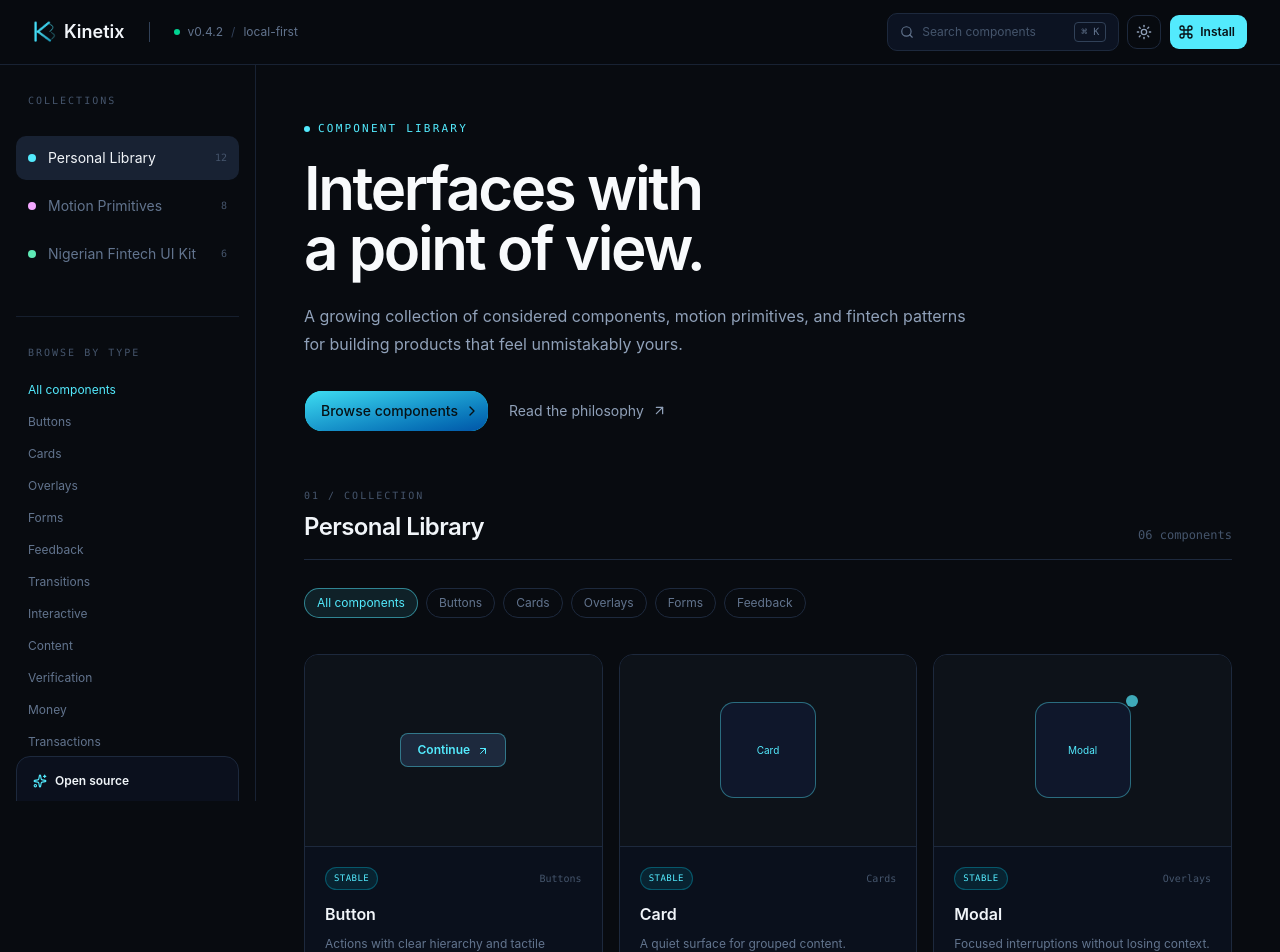
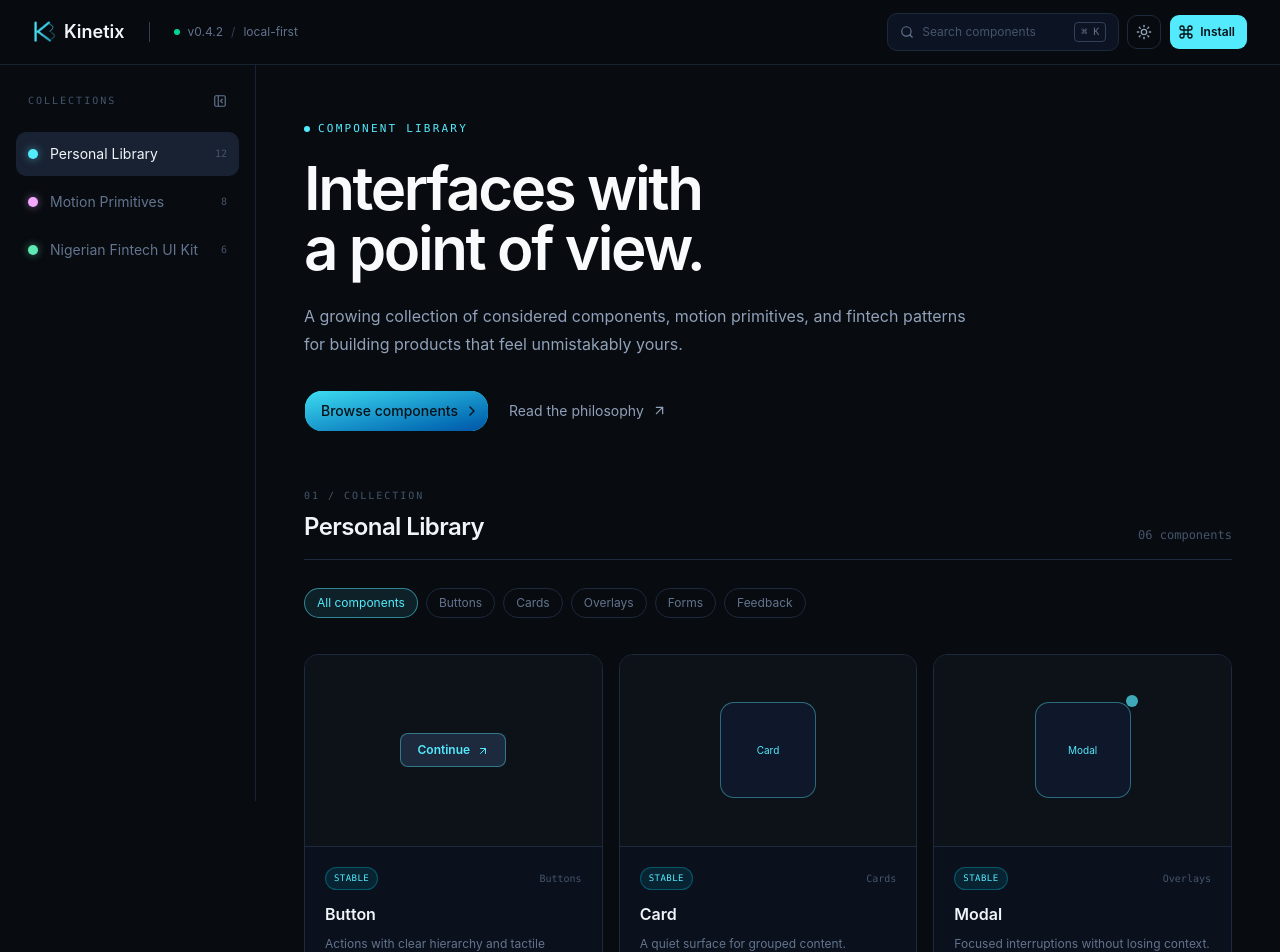
Before and after one commit to 0xD5L/component-library-site, a Next.js app: page / in a window 1280 px wide. Shown: the top 952 px of the page. Built offline with nearby package versions, Linux system fonts and the light colour scheme.

Commit message:
feat: add library dashboard component with search, navigation, and theme toggling with side bar collpase toggle

```diff
--- a/components/library-dashboard.tsx
+++ b/components/library-dashboard.tsx
@@ -17,6 +17,8 @@ import {
   Menu,
   X,
   ChevronRight,
+  PanelLeftClose,
+  PanelLeftOpen,
 } from "lucide-react";
 import { Button } from "@/components/ui/button";
 import {
@@ -45,6 +47,7 @@ export function LibraryDashboard() {
   const [activeCategory, setActiveCategory] = useState("All components");
   const [query, setQuery] = useState("");
   const [mobileNav, setMobileNav] = useState(false);
+  const [sidebarCollapsed, setSidebarCollapsed] = useState(false);
   const [copied, setCopied] = useState(false);
   const { dark, toggle } = useThemeStore();
 
@@ -88,6 +91,7 @@ export function LibraryDashboard() {
               {mobileNav ? <X size={18} /> : <Menu size={18} />}
             </div>
           </button>
+
           <a href="#top" className="flex items-center gap-3">
             <span className="flex items-center gap-2 text-lg font-semibold">
               <img src="/kinetix-logo.png" alt="Kinetix" className="size-6" />
@@ -142,16 +146,36 @@ export function LibraryDashboard() {
                 ? "fixed inset-x-0 top-16 z-30 block max-h-[calc(100vh-4.5rem)] overflow-y-auto border-b border-slate-800 bg-[#080b10]/95 shadow-2xl shadow-cyan-950/20 backdrop-blur-2xl animate-in fade-in slide-in-from-top-3 duration-200"
                 : "hidden"
             }
-            w-full lg:w-64 shrink-0 lg:sticky lg:top-16 lg:z-10 lg:block lg:max-h-none lg:h-[calc(100vh-4rem)] lg:overflow-y-auto lg:border-r lg:border-b-0 lg:border-slate-800/80 lg:bg-transparent lg:shadow-none
+            w-full lg:sticky lg:top-16 lg:z-10 lg:block lg:max-h-none lg:h-[calc(100vh-4rem)] lg:overflow-y-auto lg:border-r lg:border-b-0 lg:border-slate-800/80 lg:bg-transparent lg:shadow-none transition-all duration-300 ease-in-out
+            ${sidebarCollapsed ? "lg:w-16 shrink-0" : "lg:w-64 shrink-0"}
           `}
         >
-          <div className="flex h-full flex-col px-4 py-7">
-            <div className="mb-7 px-3">
+          <div className={`flex h-full flex-col py-7 transition-all duration-300 ${sidebarCollapsed ? "px-2 items-center" : "px-4"}`}>
+            <div className={`mb-6 flex items-center transition-all ${sidebarCollapsed ? "justify-center px-0" : "justify-between px-3"}`}>
+              {!sidebarCollapsed ? (
+                <>
                   <p className="font-mono text-[10px] uppercase tracking-[.2em] text-slate-600">
                     Collections
                   </p>
+                  <button
+                    onClick={() => setSidebarCollapsed(true)}
+                    className="hidden text-slate-500 hover:text-slate-200 lg:block transition"
+                    title="Collapse sidebar"
+                  >
+                    <PanelLeftClose size={14} />
+                  </button>
+                </>
+              ) : (
+                <button
+                  onClick={() => setSidebarCollapsed(false)}
+                  className="hidden text-slate-500 hover:text-cyan-300 lg:block transition"
+                  title="Expand sidebar"
+                >
+                  <PanelLeftOpen size={16} />
+                </button>
+              )}
             </div>
-            <nav className="flex flex-col gap-1">
+            <nav className="flex flex-col gap-1 w-full">
               {collections.map((collection) => (
                 <button
                   key={collection.id}
@@ -160,19 +184,39 @@ export function LibraryDashboard() {
                     setActiveCategory("All components");
                     setMobileNav(false);
                   }}
-                  className={`group flex items-center gap-3 rounded-lg px-3 py-3 text-left text-sm transition ${activeCollection === collection.id ? "bg-slate-800/80 text-slate-100" : "text-slate-500 hover:bg-slate-900 hover:text-slate-200"}`}
+                  title={sidebarCollapsed ? `${collection.label} (${collection.count})` : undefined}
+                  className={`group flex items-center rounded-lg text-left text-sm transition-all ${
+                    sidebarCollapsed
+                      ? "justify-center p-3"
+                      : "gap-3 px-3 py-3"
+                  } ${
+                    activeCollection === collection.id
+                      ? "bg-slate-800/80 text-slate-100"
+                      : "text-slate-500 hover:bg-slate-900 hover:text-slate-200"
+                  }`}
                 >
                   <span
-                    className={`size-2 rounded-full ${collection.accent === "cyan" ? "bg-cyan-300" : collection.accent === "purple" ? "bg-fuchsia-300" : "bg-emerald-300"}`}
+                    className={`size-2.5 rounded-full shrink-0 transition-transform group-hover:scale-125 ${
+                      collection.accent === "cyan"
+                        ? "bg-cyan-300 shadow-[0_0_8px_rgba(103,232,249,0.5)]"
+                        : collection.accent === "purple"
+                        ? "bg-fuchsia-300 shadow-[0_0_8px_rgba(240,171,252,0.5)]"
+                        : "bg-emerald-300 shadow-[0_0_8px_rgba(110,231,183,0.5)]"
+                    }`}
                   />
-                  <span className="flex-1">{collection.label}</span>
+                  {!sidebarCollapsed && (
+                    <>
+                      <span className="flex-1 truncate">{collection.label}</span>
                       <span className="font-mono text-[10px] text-slate-600">
                         {collection.count}
                       </span>
+                    </>
+                  )}
                 </button>
               ))}
             </nav>
-            <div className="mt-10 border-t border-slate-800/70 pt-7">
+            {!sidebarCollapsed && (
+              <div className="mt-10 border-t border-slate-800/70 pt-7 animate-in fade-in duration-200">
                 <p className="mb-4 px-3 font-mono text-[10px] uppercase tracking-[.2em] text-slate-600">
                   Browse by type
                 </p>
@@ -181,24 +225,34 @@ export function LibraryDashboard() {
                     <button
                       key={category}
                       onClick={() => setActiveCategory(category)}
-                    className={`rounded-md px-3 py-1.5 text-left text-xs ${activeCategory === category ? "text-cyan-300" : "text-slate-500 hover:text-slate-200"}`}
+                      className={`rounded-md px-3 py-1.5 text-left text-xs transition ${
+                        activeCategory === category
+                          ? "text-cyan-300 font-medium"
+                          : "text-slate-500 hover:text-slate-200"
+                      }`}
                     >
                       {category}
                     </button>
                   ))}
                 </div>
               </div>
-            <div className="mt-auto rounded-xl border border-slate-800 bg-slate-900/50 p-4">
+            )}
+            {!sidebarCollapsed && (
+              <div className="mt-auto rounded-xl border border-slate-800 bg-slate-900/50 p-4 animate-in fade-in duration-200">
                 <div className="mb-3 flex items-center gap-2 text-xs font-semibold">
                   <Sparkles size={14} className="text-cyan-300" /> Open source
                 </div>
                 <p className="text-xs leading-relaxed text-slate-500">
                   Built in public. Copy, remix, and make it yours.
                 </p>
-              <button className="mt-4 flex items-center gap-1 text-xs text-slate-300 hover:text-cyan-300">
-                View on GitHub <ArrowUpRight size={12} />
-              </button>
+                <Link
+                  href="/docs"
+                  className="mt-4 flex items-center gap-1 text-xs text-slate-300 hover:text-cyan-300 transition"
+                >
+                  View philosophy & docs <ArrowUpRight size={12} />
+                </Link>
               </div>
+            )}
           </div>
         </aside>
 
```
Also changed, not shown: 1 other file (tests, documents, lock files or other folders). Lines whose indentation alone changed are shown as unchanged.
